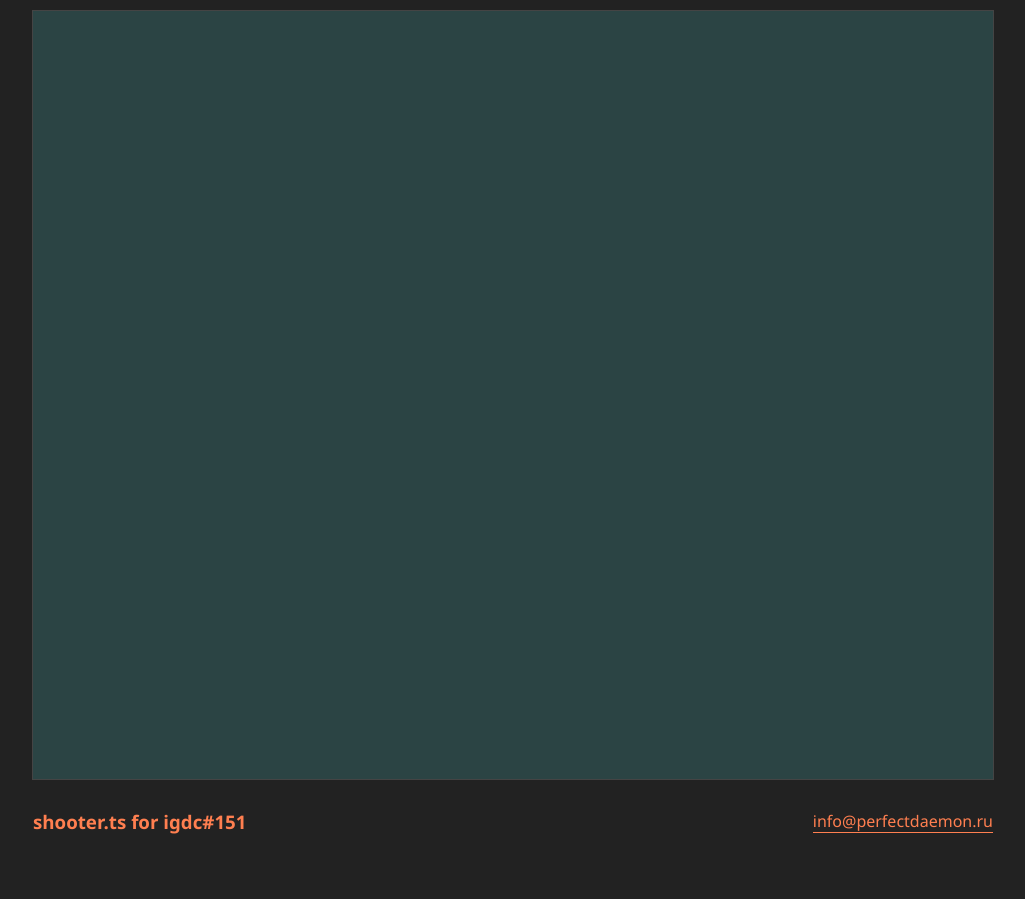
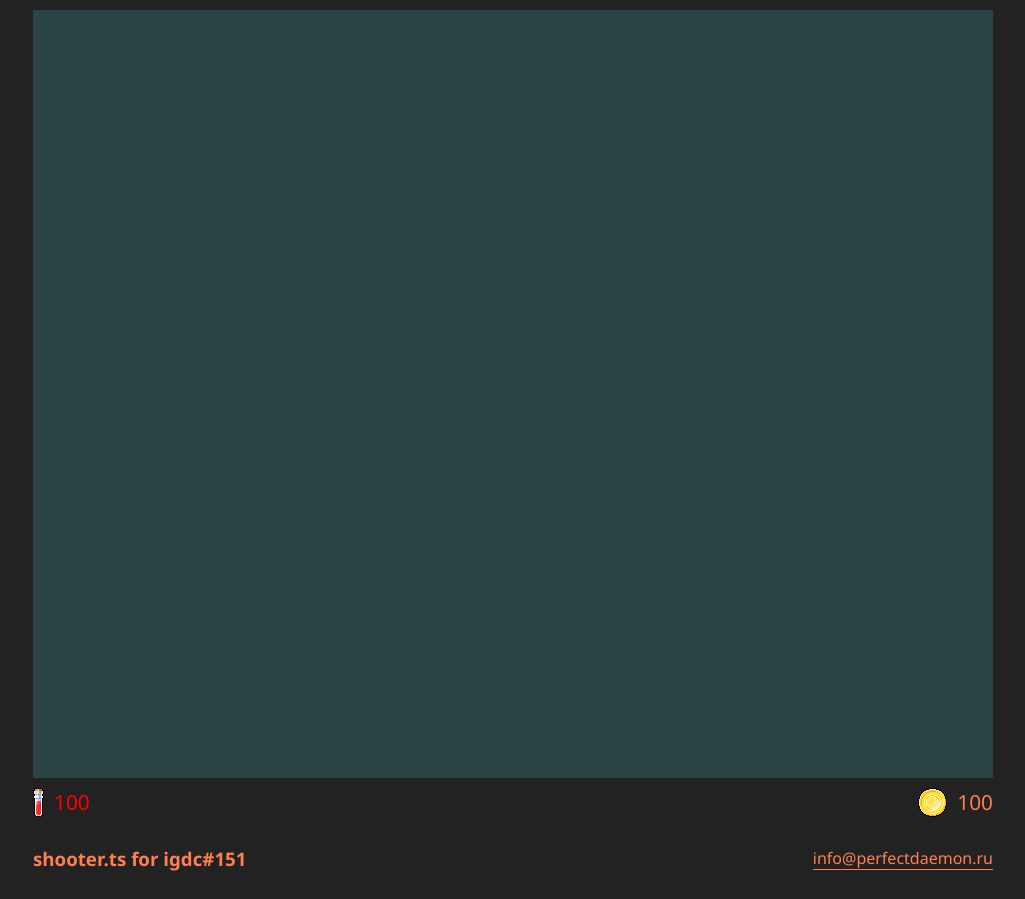
Before and after one commit to perfectdaemon/ts-game, a website built with webpack: page index.html in a window 1280 px wide. Shown: the whole page, without its empty margins (127-1152 px from the left). Before the commit the page ends 862 px from the top, so only its background shows below. Built offline with nearby package versions, Linux system fonts and the light colour scheme; files whose address does not match are found by name.

Commit message:
adding HUD with... html

```diff
--- a/app/game/garbage-game/player.ts
+++ b/app/game/garbage-game/player.ts
@@ -14,6 +14,7 @@ const animationSpeed = 0.1;
 const colliderReduceSize = 3;
 const weaponShotTimeout = 0.4;
 const defaultAccuracy = 0.7;
+const defaultHealth = 10;
 
 export class Player {
   speed: number = defaultSpeed;
@@ -29,6 +30,7 @@ export class Player {
     this.body.width / 2 - colliderReduceSize);
 
   money: number = 0;
+  health: number = defaultHealth;
 
   private currentAnimationYCoord: number = 0;
   private currentAnimationXCoord: number = 0;
@@ -45,14 +47,24 @@ export class Player {
 
   private characterViewDirection: Vector2 = new Vector2();
 
+  private healthElement: HTMLElement;
+  private moneyElement: HTMLElement;
+
   constructor(private input: Input) {
     this.updateAnimation(0.1);
     this.weapon.parent = this.body;
     this.weapon.position.set(0, 15, 2);
+    this.healthElement = document.getElementById('hudHealthAmount') as HTMLElement;
+    this.moneyElement = document.getElementById('hudMoneyAmount') as HTMLElement;
   }
 
   hit(damage: number): void {
     console.log(`hit by ${damage} points`);
+  }
+
+  drawHud(): void {
+    this.healthElement.innerHTML = this.health.toString();
+    this.moneyElement.innerHTML = this.money.toString();
   }
 
   onMouseMove(mousePosition: Vector2): void {
@@ -78,6 +90,8 @@ export class Player {
       this.body.position.addToSelf(this.moveDirection);
       this.collider.center.set(this.body.position.x, this.body.position.y);
     }
+
+    this.drawHud();
   }
 
   private updateMovement(deltaTime: number): void {
--- a/index.html
+++ b/index.html
@@ -1,9 +1,15 @@
 <html>
+
 <head>
   <title>shooter.ts for igdc#151</title>
   <style>
+    @font-face {
+      font-family: "Minecraft 1.1";
+      src: url("assets/Pixelart.ttf") format("truetype");
+    }
+
     body {
-          font-family: "Segoe UI", Verdana, Helvetica, Sans-Serif;
+      font-family: "Minecraft 1.1", "Segoe UI", Verdana, Helvetica, Sans-Serif;
       background: #222;
       color: coral;
     }
@@ -29,7 +35,44 @@
     #canvas-main {
       display: block;
       margin: 10px auto;
-            border: 1px solid #444;
+    }
+
+    .hud {
+      max-width: 960px;
+      margin: 0 auto;
+      display: flex;
+      align-items: center;
+      justify-content: space-between;
+    }
+
+    .hud_health,
+    .hud_money {
+      font-size: 1.3rem;
+      display: flex;
+      align-items: baseline;
+    }
+
+    .hud_health {
+      color: red;
+    }
+
+    .hud_health_icon {
+      background-image: url('assets/atlas.png');
+      background-repeat: no-repeat;
+      background-position: -12px	-154px;
+
+      margin-right: 10px;
+      width: 11px;
+      height: 29px;
+    }
+
+    .hud_money_icon {
+      background-image: url('assets/atlas.png');
+      background-repeat: no-repeat;
+      background-position: -96px	-128px;
+      width: 29px;
+      height: 29px;
+      margin-right: 10px;
     }
   </style>
 </head>
@@ -38,10 +81,23 @@
   <canvas width="960" height="768" id="canvas-main" tabindex="1">
     No canvas support :(
   </canvas>
+
+  <div class="hud">
+    <div class="hud_health">
+      <span class="hud_health_icon">&nbsp;</span>
+      <span id="hudHealthAmount">100</span>
+    </div>
+    <div class="hud_money">
+      <span class="hud_money_icon">&nbsp;</span>
+      <span id="hudMoneyAmount">100</span>
+    </div>
+  </div>
+
   <div class="footer">
     <h3>shooter.ts for igdc#151</h3>
     <a href="mailto:info@perfectdaemon.ru">info@perfectdaemon.ru</a>
   </div>
+
   <script src="bundle.js"></script>
 </body>
 
```
Lines whose indentation alone changed are shown as unchanged.
